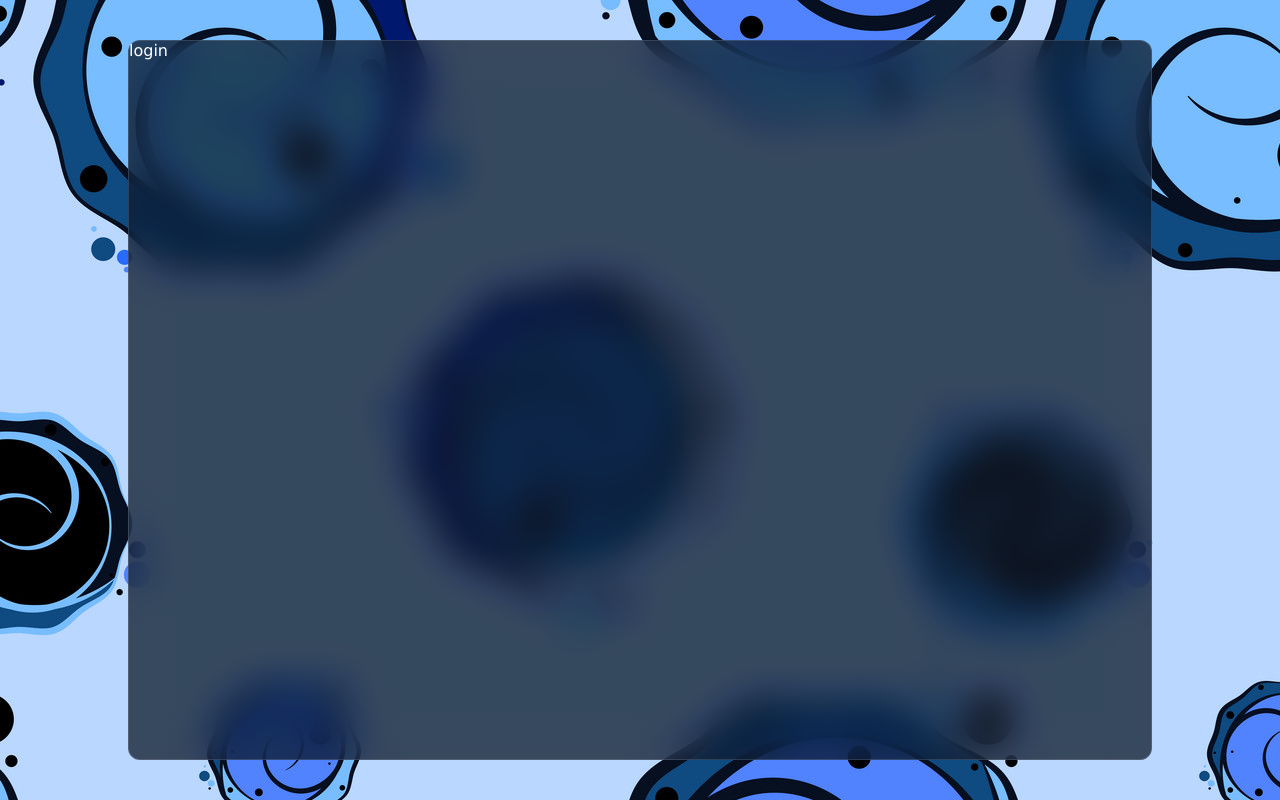
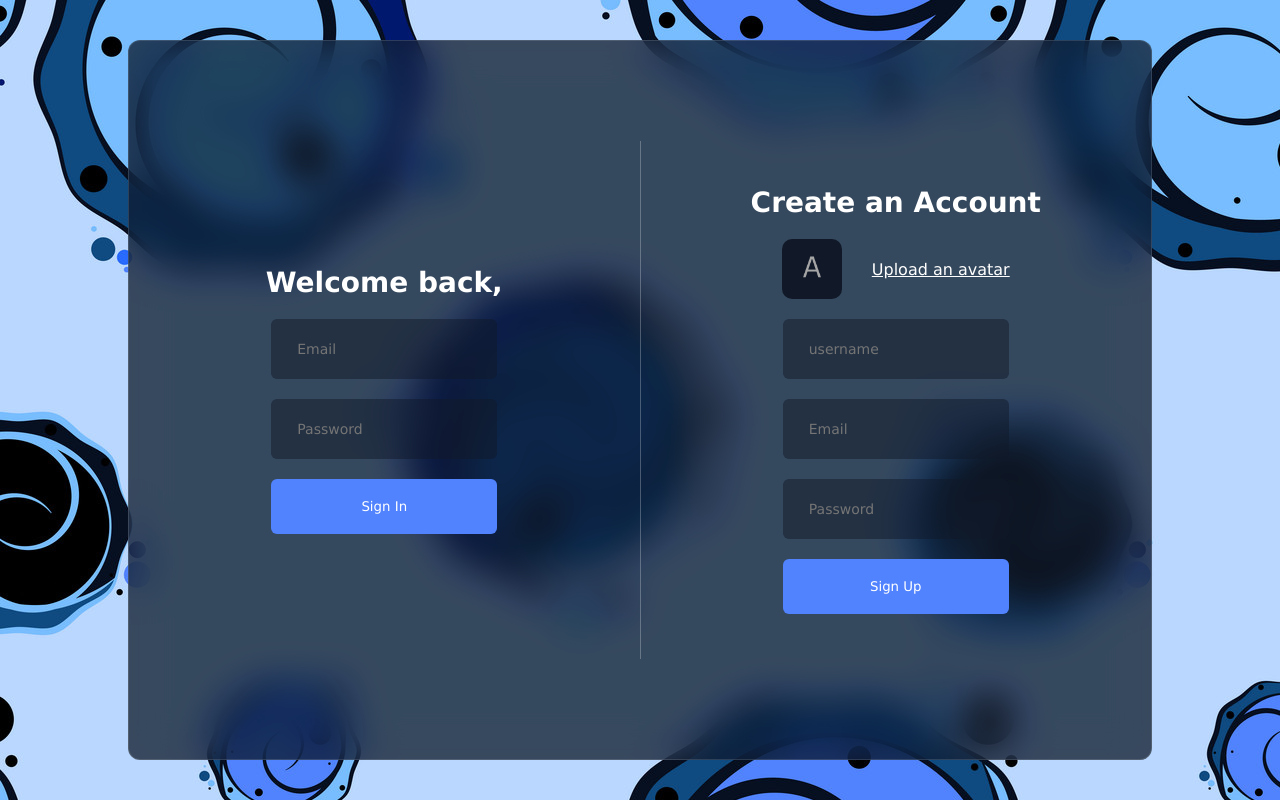
Before and after one commit to ViktorMetodiev13/ReactJS-Chat-App, a React (Vite) app in the folder ReactJS Chat App/: page / in a window 1280 px wide. Built offline with nearby package versions, Linux system fonts and the light colour scheme.

Commit message:
Login and Register pages implemented

```diff
--- a/ReactJS Chat App/src/App.jsx
+++ b/ReactJS Chat App/src/App.jsx
@@ -17,7 +17,10 @@ const App = () => {
                     <Detail />
                 </>
                 :
-                <Login />
+                <>
+                    <Login />
+                    <Register />
+                </>
             }
         </div>
     )
--- a/ReactJS Chat App/src/components/login/Login.jsx
+++ b/ReactJS Chat App/src/components/login/Login.jsx
@@ -2,6 +2,14 @@ import './login.css';
 
 export const Login = () => {
     return (
-        <div className="login">login</div>
+        <div className="login">
+            <h2 className="login-title">Welcome back,</h2>
+
+            <form action="POST" >
+                <input type="text" placeholder='Email' className='email'/>
+                <input type="password" placeholder='Password' className='password'/>
+                <button className="sign-in">Sign In</button>
+            </form>
+        </div>
     )
 }
--- a/ReactJS Chat App/src/components/login/login.css
+++ b/ReactJS Chat App/src/components/login/login.css
@@ -0,0 +1,37 @@
+.login {
+    flex: 1;
+    display: flex;
+    flex-direction: column;
+    justify-content: center;
+    align-items: center;
+    gap: 20px;
+    margin: 100px 0px;
+    border-right: 1px solid rgba(255,255,255,.25);
+}
+
+.login-title {
+    font-size: 28px;
+}
+
+form {
+    display: flex;
+    flex-direction: column;
+    gap: 20px;
+}
+
+input {
+    padding: 22px 26px;
+    color: #fff;
+    background-color: rgba(17, 25, 40, 0.5);
+    border: none;
+    border-radius: 6px;
+    font-size: 14px;
+}
+
+.sign-in {
+    background-color: #5183fe;
+    border: none;
+    color: #fff;
+    padding: 20px;
+    border-radius: 6px;
+}
--- a/ReactJS Chat App/src/components/register/Register.jsx
+++ b/ReactJS Chat App/src/components/register/Register.jsx
@@ -2,6 +2,20 @@ import "./register.css";
 
 export const Register = () => {
     return (
-        <div className="register">register</div>
+        <div className="register">
+            <h2 className="login-title">Create an Account</h2>
+
+            <div className="register-avatar">
+                <img src="./avatar.png" alt="" className="register-avatar-png" />
+                <a href="#">Upload an avatar</a>
+            </div>
+
+            <form action="POST" >
+                <input type="text" placeholder='username' className='username' />
+                <input type="text" placeholder='Email' className='email' />
+                <input type="password" placeholder='Password' className='password' />
+                <button className="sign-in">Sign Up</button>
+            </form>
+        </div>
     )
 }
--- a/ReactJS Chat App/src/components/register/register.css
+++ b/ReactJS Chat App/src/components/register/register.css
@@ -0,0 +1,25 @@
+.register {
+    flex: 1;
+    display: flex;
+    flex-direction: column;
+    justify-content: center;
+    align-items: center;
+    gap: 20px;
+}
+
+.register-avatar {
+    display: flex;
+    align-items: center;
+    gap: 30px;
+    justify-content: space-between;
+}
+
+.register-avatar-png {
+    width: 60px;
+    height: 60px;
+    border-radius: 10px;
+}
+
+.register-avatar a {
+    color: #fff;
+}
```
